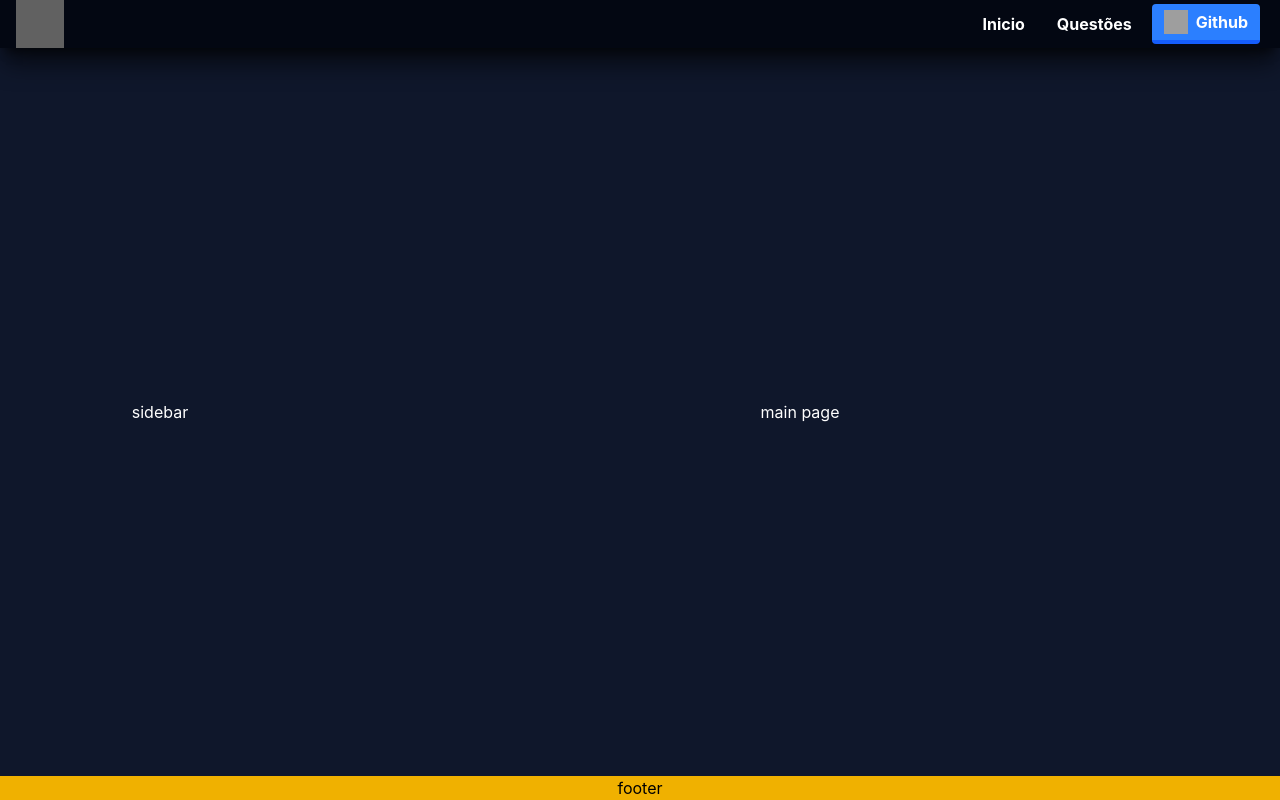
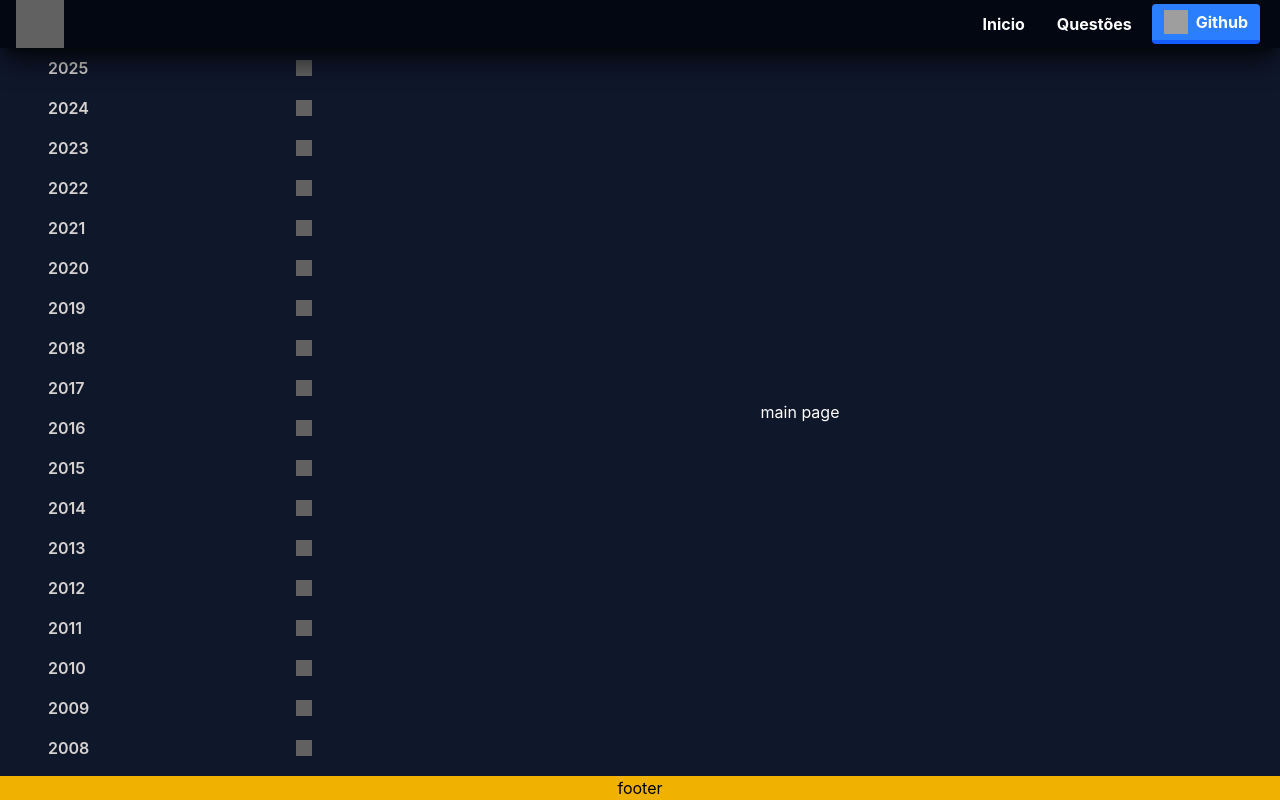
Before and after one commit to G-Aleixo/solucoes-obi-ifpar, a React (Vite) app in the folder site/: page /grid in a window 1280 px wide. Built offline with nearby package versions, Linux system fonts and the light colour scheme; grey boxes are pictures that could not be loaded.

Commit message:
feat: added sidebar and sidebarItens for testing.

```diff
--- a/site/src/App.jsx
+++ b/site/src/App.jsx
@@ -1,7 +1,5 @@
 import { useState } from "react";
-import Topbar from "./components/Topbar";
 import Landingpage from "./components/Landingpage";
-import Footer from "./components/Footer";
 import Grid from "./components/Grid";
 import { BrowserRouter, Routes, Route, Link } from 'react-router-dom';
 
--- a/site/src/components/Grid.jsx
+++ b/site/src/components/Grid.jsx
@@ -1,15 +1,18 @@
 import Topbar from "./Topbar";
 import Footer from "./Footer";
+import Sidebar from "./Sidebar";
 
 export default function Grid() {
 	return (
 		<>
-			<div className="grid grid-cols-4 grid-rows-[auto_6fr_auto] min-h-screen gap-0">
+			<div className="grid grid-cols-4 grid-rows-[auto_1fr_auto] h-screen gap-0">
 				<div className="col-span-full bg-gray-950 flex items-center">
 					<Topbar />
 				</div>
 
-				<div className="col-span-1 bg-slate-900 flex items-center justify-center text-white">sidebar</div>
+				<div className="col-span-1 bg-slate-900 flex justify-end overflow-y-auto scrollbar">
+					<Sidebar />
+				</div>
 
 				<div className="col-span-3  bg-slate-900 flex items-center justify-center text-white">main page</div>
 
--- /dev/null
+++ b/site/src/components/Sidebar.jsx
@@ -0,0 +1,19 @@
+import { useState } from "react";
+import SidebarBtn from "./SidebarBtn";
+
+function Sidebar(){
+  const data1 = {"anos" : [2025, 2024, 2023, 2022, 2021, 2020,2019,2018,2017,2016,2015,2014,2013,2012,2011,2010,2009,2008,2007,2006,2005,2004,2003,2002,2001,2000,1999]};
+  //Nao se importe com a largura desse teste
+
+  return(
+    <aside className="w-full text-sidebar">
+      <ul>
+        {data1.anos.map((res1 , index) => (
+          <SidebarBtn key={index} refType={2} res={res1}/>
+        ))}
+      </ul>
+    </aside>
+  )
+}
+
+export default Sidebar;
--- /dev/null
+++ b/site/src/components/SidebarBtn.jsx
@@ -0,0 +1,74 @@
+import { useState } from "react";
+
+export default function SidebarBtn({ refType, res}){
+
+  const [mostrar, setMostrar] = useState(false);
+
+
+  //isso simula API
+  function RelateRef(refType){
+    if (refType == 1){
+      return {"anos" : [2025, 2024, 2023, 2022, 2021, 2020]};
+    }
+    else if(refType == 2){
+      return {
+      "ano" : 2022,
+      "fases" : [1, 2, 3]};
+    }
+    else if(refType == 3){
+      return {
+      "ano" : 2022,
+      "fase" : [1,2,3],
+      "níveis": ["j", "1", "2", "s"]};
+    }
+    else if(refType == 4){
+      return {
+      "ano": 2022,
+      "fase": 1,
+      "nivel": "1",
+      "questoes": ["nome", "otonome", "kaio", "AAAAAAAAAAAAAAAA"]};
+    }
+    else{
+      return "error"
+    }
+  }
+
+  const data = RelateRef(refType)
+
+  return(
+    <li>
+      <button className="flex items-center justify-between w-full p-2 rounded hover:bg-gray-700"
+      onClick={() => setMostrar(prev => !prev)}>
+        <p className="pl-10">{res}</p>
+        <img src="https://cdn-icons-png.flaticon.com/512/54/54785.png" alt=""
+        className={mostrar?`size-4 invert transition-transform`:`size-4 invert rotate-180 transition-transform`}/>
+      </button>
+
+      <ul className="ml-10">
+        {mostrar && data?.fases?.map((fase, index) => (
+          <SidebarBtn
+            key={index}
+            refType={3}
+            res={`Fase ${fase}`}
+            id={index}
+          />
+        ))}
+
+        {mostrar && data?.níveis?.map((nivel, index) => (
+          <SidebarBtn
+            key={index}
+            refType={4}
+            res={`Nivel ${nivel}`}
+            id={index}
+          />
+        ))}
+
+        {mostrar && data?.questoes?.map((questao, index) => (
+          <li key={index} className="ml-5 p-1 hover:bg-gray-700 rounded">
+            <p className="pl-5">{questao}</p>
+          </li>
+        ))}
+      </ul>
+    </li>
+  )
+}
--- a/site/src/index.css
+++ b/site/src/index.css
@@ -14,4 +14,32 @@
   .list-item{
     @apply text-white hover:text-blue-500 font-bold px-3 py-1 m-1 cursor-pointer
   }
+
+  .text-sidebar {
+    @apply text-stone-300
+    font-semibold
+  }
 }
+
+
+
+@layer utilities {
+  .scrollbar::-webkit-scrollbar {
+    width: 10px;
+    height: 20px;
+  }
+
+  .scrollbar::-webkit-scrollbar-track {
+    background: oklch(13% 0.028 261.692);
+  }
+
+  .scrollbar::-webkit-scrollbar-thumb {
+    background: oklch(37.9% 0.146 265.522);
+    border: 3px solid oklch(13% 0.028 261.692);
+    border-radius: 100vh;
+  }
+
+  .scrollbar::-webkit-scrollbar-thumb:hover {
+    background: oklch(48.8% 0.243 264.376);
+  }
+}
```
